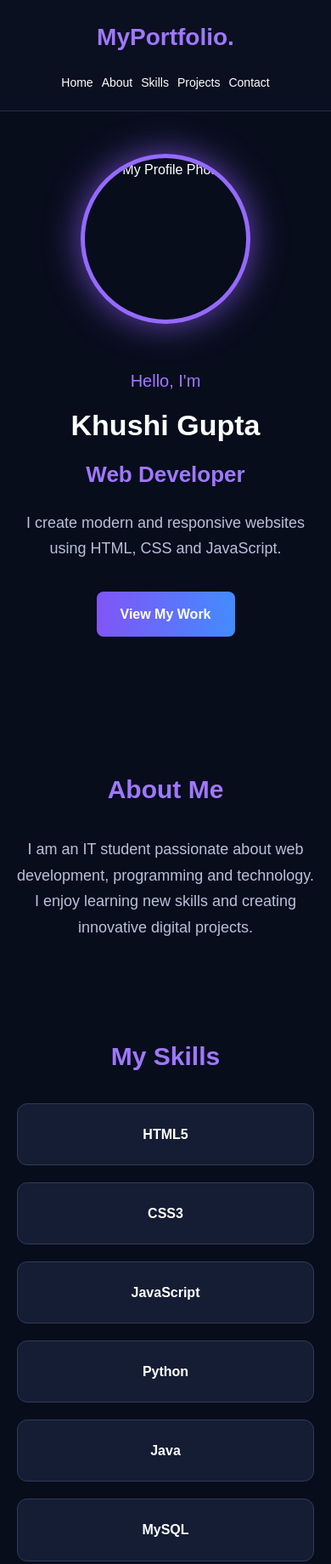
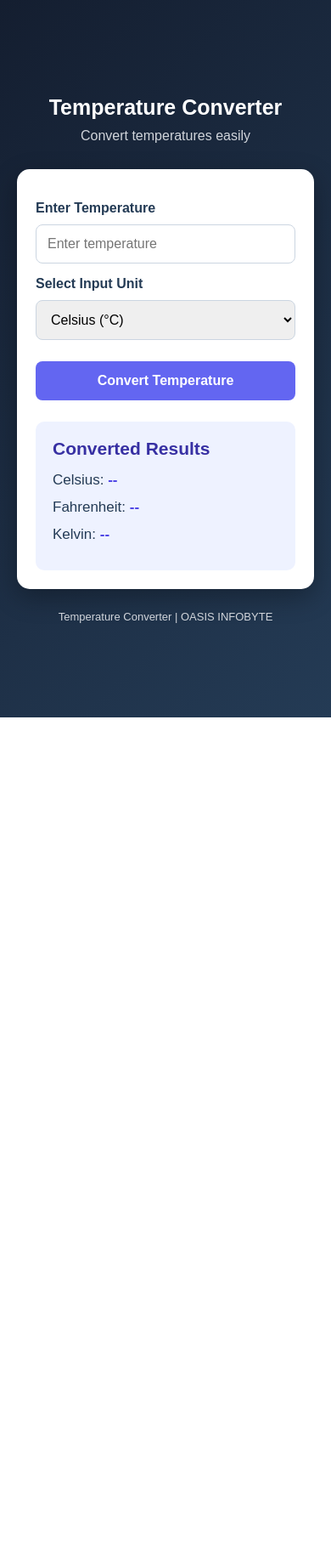
Before and after one commit to guptakhushi24004-star/0IBSIP, a plain HTML site: page index.html in a window 390 px wide. Shown: the top 1840 px of the page at 85% size. After the commit the page ends 844 px from the top, so only its background shows below. Drawn offline with Linux system fonts and the light colour scheme.

Commit message:
task 3-temperature-converter
task 3-temperature-converter using html ,css,javascript.

```diff
--- a/index.html
+++ b/index.html
@@ -4,137 +4,50 @@
 <head>
     <meta charset="UTF-8">
     <meta name="viewport" content="width=device-width, initial-scale=1.0">
-    <title>My Personal Portfolio</title>
+    <title>Temperature Converter</title>
     <link rel="stylesheet" href="style.css">
 </head>
-
 <body>
 
-    <!-- Navigation -->
-    <header>
-        <nav class="navbar">
-            <h2 class="logo">MyPortfolio.</h2>
+    <div class="container">
+        <h1>Temperature Converter</h1>
+        <p class="subtitle">Convert temperatures easily</p>
 
-            <ul>
-                <li><a href="#home">Home</a></li>
-                <li><a href="#about">About</a></li>
-                <li><a href="#skills">Skills</a></li>
-                <li><a href="#projects">Projects</a></li>
-                <li><a href="#contact">Contact</a></li>
-            </ul>
-        </nav>
-    </header>
+        <div class="converter-box">
 
-    <!-- Home Section -->
-    <section id="home" class="hero">
+            <label for="temperature">Enter Temperature</label>
+            <input
+                type="text"
+                id="temperature"
+                placeholder="Enter temperature"
+                inputmode="decimal"
+            >
 
-        <div class="hero-content">
-            <p class="intro">Hello, I'm</p>
+            <label for="unit">Select Input Unit</label>
+            <select id="unit">
+                <option value="Celsius">Celsius (°C)</option>
+                <option value="Fahrenheit">Fahrenheit (°F)</option>
+                <option value="Kelvin">Kelvin (K)</option>
+            </select>
 
-            <h1>Khushi Gupta</h1>
+            <button id="convertBtn">Convert Temperature</button>
 
-            <h2>Web Developer</h2>
+            <p id="error" class="error"></p>
 
-            <p class="description">
-                I create modern and responsive websites
-                using HTML, CSS and JavaScript.
-            </p>
-
-            <a href="#projects" class="btn">View My Work</a>
-        </div>
-
-        <div class="profile">
-            <img src="images/Khushi.jpg"
-                 alt="My Profile Photo"
-                 class="profile-photo">
-        </div>
-
-    </section>
-
-    <!-- About Section -->
-    <section id="about" class="section">
-        <h2>About Me</h2>
-
-        <p>
-            I am an IT student passionate about web development,
-            programming and technology. I enjoy learning new skills
-            and creating innovative digital projects.
-        </p>
-    </section>
-
-    <!-- Skills Section -->
-    <section id="skills" class="section">
-        <h2>My Skills</h2>
-
-        <div class="skills-list">
-            <div class="skill-card">HTML5</div>
-            <div class="skill-card">CSS3</div>
-            <div class="skill-card">JavaScript</div>
-            <div class="skill-card">Python</div>
-            <div class="skill-card">Java</div>
-            <div class="skill-card">MySQL</div>
-        </div>
-    </section>
-
-    <!-- Projects Section -->
-    <section id="projects" class="section">
-        <h2>My Projects</h2>
-
-        <div class="project-list">
-
-            <div class="project-card">
-                <h3>Landing Page</h3>
-                <p>
-                    A modern and responsive website created
-                    using HTML and CSS.
-                </p>
-            </div>
-
-            <div class="project-card">
-                <h3>Hospital Management System</h3>
-                <p>
-                    A project for managing patients,
-                    doctors and appointments.
-                </p>
+            <div id="result" class="result" aria-live="polite">
+                <h2>Converted Results</h2>
+                <p>Celsius: <span id="celsius">--</span></p>
+                <p>Fahrenheit: <span id="fahrenheit">--</span></p>
+                <p>Kelvin: <span id="kelvin">--</span></p>
             </div>
 
         </div>
-    </section>
 
-    <!-- Contact Section -->
-    <section id="contact" class="section">
-        <h2>Contact Me</h2>
+        <footer>
+            <p>Temperature Converter | OASIS INFOBYTE</p>
+        </footer>
+    </div>
 
-        <p>
-            Email:
-            <a href="mailto:guptakhushi24004@gmail.com">
-                guptakhushi24004@gmail.com
-            </a>
-        </p>
-
-        <p>
-            LinkedIn:
-            <a href="https://www.linkedin.com/in/khushi-gupta-a0806b340/"
-               target="_blank"
-               rel="noopener noreferrer">
-                Visit My LinkedIn
-            </a>
-        </p>
-
-        <p>
-            GitHub:
-            <a href="https://github.com/YOUR-USERNAME"
-               target="_blank"
-               rel="noopener noreferrer">
-                Visit My GitHub
-            </a>
-        </p>
-    </section>
-
-    <!-- Footer -->
-    <footer>
-        <p>© 2026 Khushi Gupta. All Rights Reserved.</p>
-    </footer>
-
+    <script src="script.js"></script>
 </body>
 </html>
--- a/style.css
+++ b/style.css
@@ -1,315 +1,131 @@
 
-/* General Settings */
 * {
     margin: 0;
     padding: 0;
     box-sizing: border-box;
-    scroll-behavior: smooth;
 }
 
 body {
-    font-family: Arial, Helvetica, sans-serif;
-    background-color: #080d1c;
-    color: #ffffff;
-    line-height: 1.7;
+    font-family: Arial, sans-serif;
+    background: linear-gradient(135deg, #141e30, #243b55);
+    min-height: 100vh;
+    display: flex;
+    justify-content: center;
+    align-items: center;
+    padding: 20px;
 }
 
-/* Navigation Bar */
-header {
+.container {
     width: 100%;
-    background-color: #0b1020;
-    border-bottom: 1px solid #252d46;
-    position: sticky;
-    top: 0;
-    z-index: 1000;
+    max-width: 500px;
+    text-align: center;
 }
 
-.navbar {
-    max-width: 1200px;
-    margin: auto;
-    padding: 20px;
-    display: flex;
-    justify-content: space-between;
-    align-items: center;
+h1 {
+    color: white;
+    font-size: 32px;
+    margin-bottom: 10px;
 }
 
-.logo {
-    color: #a078ff;
-    font-size: 28px;
+.subtitle {
+    color: #d1d5db;
+    margin-bottom: 30px;
+}
+
+.converter-box {
+    background: white;
+    padding: 35px;
+    border-radius: 15px;
+    box-shadow: 0 10px 30px rgba(0, 0, 0, 0.3);
+    text-align: left;
+}
+
+label {
+    display: block;
+    font-weight: bold;
+    color: #243b55;
+    margin-bottom: 10px;
+    margin-top: 15px;
+}
+
+input,
+select {
+    width: 100%;
+    padding: 13px;
+    border: 1px solid #cbd5e1;
+    border-radius: 8px;
+    font-size: 16px;
+    outline: none;
+}
+
+input:focus,
+select:focus {
+    border-color: #6366f1;
+    box-shadow: 0 0 5px rgba(99, 102, 241, 0.3);
+}
+
+button {
+    width: 100%;
+    padding: 14px;
+    margin-top: 25px;
+    background: #6366f1;
+    color: white;
+    border: none;
+    border-radius: 8px;
+    font-size: 16px;
+    font-weight: bold;
+    cursor: pointer;
+    transition: 0.3s;
+}
+
+button:hover {
+    background: #4338ca;
+    transform: translateY(-2px);
+}
+
+.result {
+    margin-top: 25px;
+    padding: 20px;
+    background: #eef2ff;
+    border-radius: 10px;
+}
+
+.result h2 {
+    color: #3730a3;
+    font-size: 21px;
+    margin-bottom: 15px;
+}
+
+.result p {
+    color: #243b55;
+    font-size: 17px;
+    margin: 12px 0;
+}
+
+.result span {
+    font-weight: bold;
+    color: #4f46e5;
+}
+
+.error {
+    color: #dc2626;
+    font-size: 14px;
+    margin-top: 12px;
     font-weight: bold;
 }
 
-.navbar ul {
-    display: flex;
-    align-items: center;
-    gap: 30px;
-    list-style: none;
+footer {
+    color: #d1d5db;
+    margin-top: 25px;
+    font-size: 13px;
 }
 
-.navbar ul li a {
-    color: #ffffff;
-    text-decoration: none;
-    font-size: 16px;
-    transition: color 0.3s;
-}
-
-.navbar ul li a:hover {
-    color: #a078ff;
-}
-
-/* Home / Hero Section */
-.hero {
-    max-width: 1200px;
-    min-height: 85vh;
-    margin: auto;
-    padding: 80px 20px;
-    display: flex;
-    justify-content: space-between;
-    align-items: center;
-    gap: 50px;
-}
-
-.hero-content {
-    flex: 1;
-    max-width: 650px;
-}
-
-.intro {
-    color: #a078ff;
-    font-size: 20px;
-    margin-bottom: 10px;
-}
-
-.hero h1 {
-    color: #ffffff;
-    font-size: 65px;
-    line-height: 1.2;
-    margin: 15px 0;
-}
-
-.hero h2 {
-    color: #a078ff;
-    font-size: 32px;
-    margin-bottom: 15px;
-}
-
-.description {
-    color: #b7c2d9;
-    font-size: 18px;
-    margin: 20px 0;
-}
-
-/* Button */
-.btn {
-    display: inline-block;
-    background: linear-gradient(90deg, #8155f5, #438bff);
-    color: #ffffff;
-    padding: 13px 28px;
-    border-radius: 8px;
-    text-decoration: none;
-    font-weight: bold;
-    margin-top: 15px;
-    transition: transform 0.3s;
-}
-
-.btn:hover {
-    transform: translateY(-4px);
-}
-
-/* Profile Photo */
-.profile {
-    flex: 0 0 300px;
-    display: flex;
-    justify-content: center;
-    align-items: center;
-}
-
-.profile img {
-    display: block;
-    width: 300px;
-    height: 300px;
-    border-radius: 50%;
-    object-fit: cover;
-    object-position: center;
-    border: 5px solid #956aff;
-    box-shadow: 0 0 40px #6845b9;
-}
-
-/* Common Section Styling */
-.section {
-    max-width: 1200px;
-    width: 100%;
-    margin: auto;
-    padding: 80px 40px;
-    text-align: center;
-}
-
-.section h2 {
-    color: #a078ff;
-    font-size: 36px;
-    margin-bottom: 30px;
-}
-
-/* About Section */
-#about p {
-    max-width: 800px;
-    margin: auto;
-    color: #b7c2d9;
-    font-size: 18px;
-    text-align: center;
-}
-
-/* Skills Section */
-.skills-list {
-    display: grid;
-    grid-template-columns: repeat(3, 1fr);
-    gap: 20px;
-    max-width: 850px;
-    margin: 30px auto 0;
-}
-
-.skill-card {
-    background-color: #141d33;
-    border: 1px solid #303b59;
-    border-radius: 12px;
-    padding: 22px;
-    font-weight: bold;
-    transition: 0.3s;
-}
-
-.skill-card:hover {
-    transform: translateY(-5px);
-    border-color: #a078ff;
-    box-shadow: 0 5px 20px rgba(128, 85, 245, 0.2);
-}
-
-/* Projects Section */
-.project-list {
-    display: grid;
-    grid-template-columns: repeat(2, 1fr);
-    gap: 25px;
-    max-width: 900px;
-    margin: 30px auto 0;
-}
-
-.project-card {
-    background-color: #141d33;
-    border: 1px solid #303b59;
-    border-radius: 15px;
-    padding: 30px;
-    text-align: left;
-    transition: 0.3s;
-}
-
-.project-card:hover {
-    transform: translateY(-6px);
-    border-color: #a078ff;
-}
-
-.project-card h3 {
-    color: #a078ff;
-    font-size: 22px;
-    margin-bottom: 12px;
-}
-
-.project-card p {
-    color: #b7c2d9;
-}
-
-/* Contact Section */
-#contact p {
-    color: #c5cce0;
-    margin: 15px 0;
-}
-
-#contact a {
-    color: #a078ff;
-    text-decoration: none;
-}
-
-#contact a:hover {
-    text-decoration: underline;
-}
-
-/* Footer */
-footer {
-    background-color: #050916;
-    border-top: 1px solid #252d46;
-    text-align: center;
-    padding: 25px;
-    color: #aab4ca;
-}
-
-/* Responsive Design for Mobile */
-@media (max-width: 768px) {
-
-    .navbar {
-        flex-direction: column;
-        gap: 15px;
+@media (max-width: 480px) {
+    h1 {
+        font-size: 25px;
     }
 
-    .navbar ul {
-        gap: 15px;
-        flex-wrap: wrap;
-        justify-content: center;
-    }
-
-    .hero {
-        flex-direction: column-reverse;
-        text-align: center;
-        padding: 50px 20px;
-    }
-
-    .hero h1 {
-        font-size: 42px;
-    }
-
-    .hero h2 {
-        font-size: 26px;
-    }
-
-    .profile {
-        flex-basis: auto;
-    }
-
-    .profile img {
-        width: 200px;
-        height: 200px;
-    }
-
-    .section {
-        padding: 55px 20px;
-    }
-
-    .section h2 {
-        font-size: 30px;
-    }
-
-    .skills-list {
-        grid-template-columns: repeat(2, 1fr);
-    }
-
-    .project-list {
-        grid-template-columns: 1fr;
+    .converter-box {
+        padding: 22px;
     }
 }
-
-/* Extra Small Screens */
-@media (max-width: 400px) {
-
-    .navbar ul {
-        gap: 10px;
-    }
-
-    .navbar ul li a {
-        font-size: 14px;
-    }
-
-    .hero h1 {
-        font-size: 34px;
-    }
-
-    .skills-list {
-        grid-template-columns: 1fr;
-    }
-}
```
Also changed, not shown: script.js (added, +69 -0 lines).
